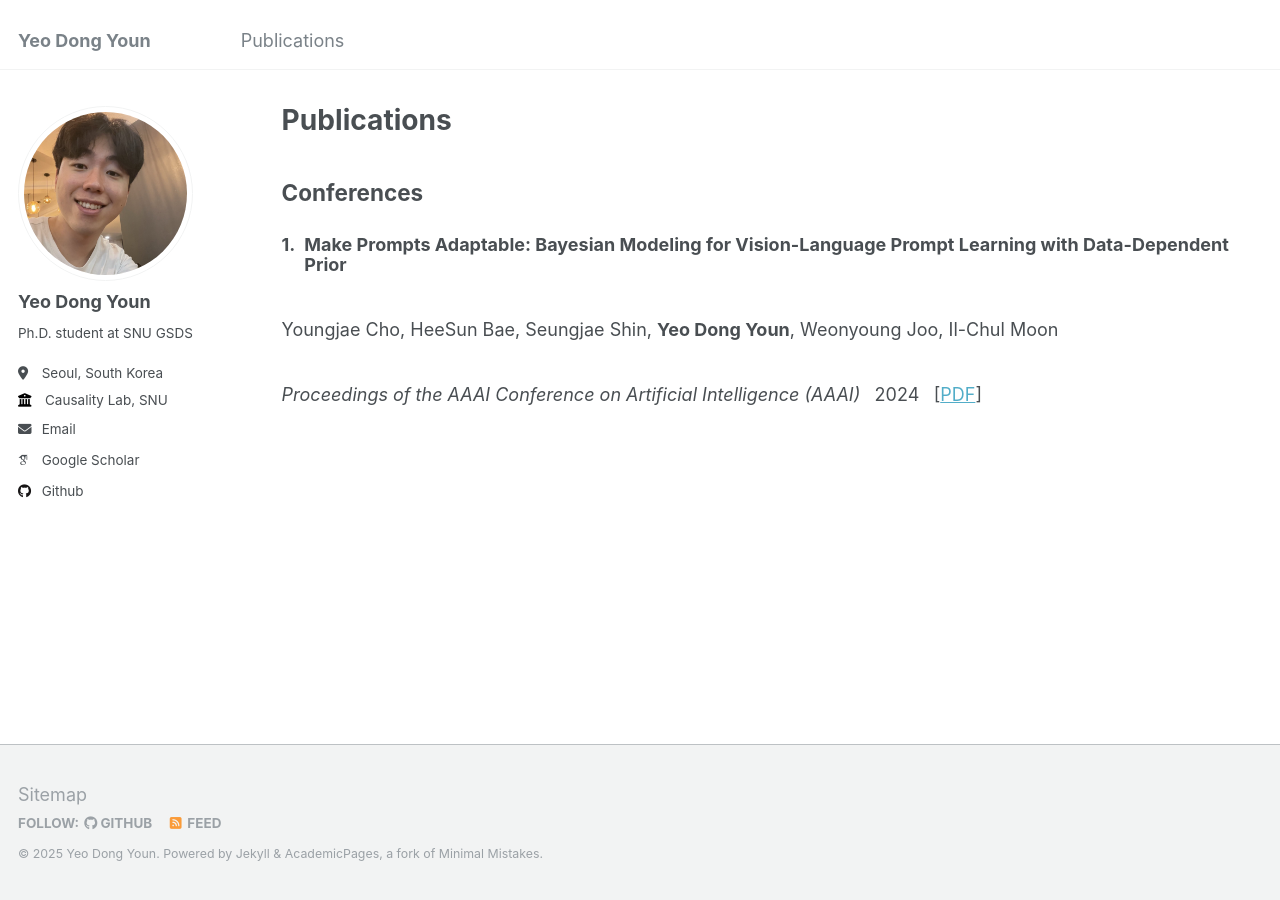
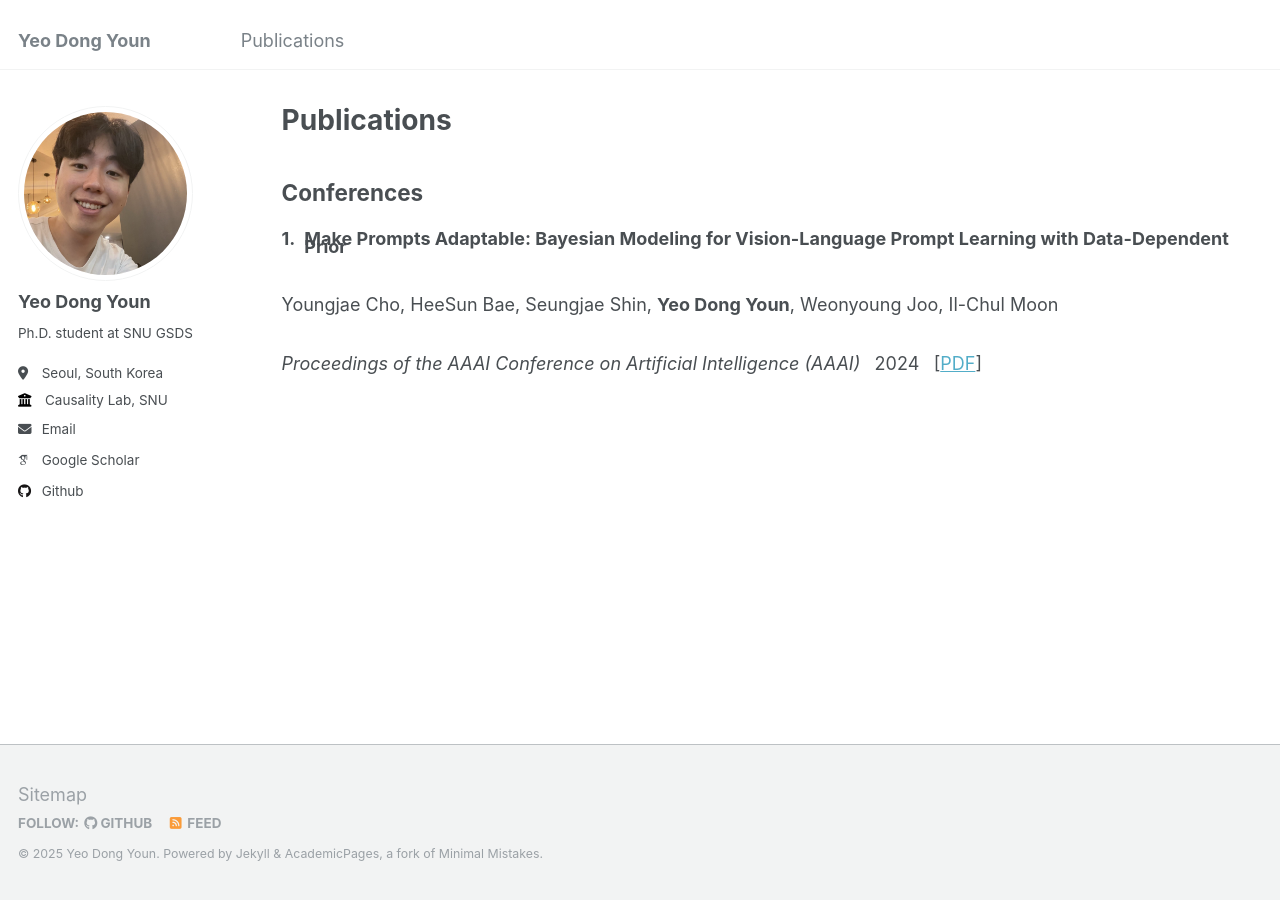
Before and after one commit to YeodongYoun1995/YeoDongYoun1995.github.io, a Jekyll site: the page built from _pages/publications.html, in a window 1280 px wide. Built offline with Jekyll 4.4.1, drawn with Linux system fonts in a browser that asks for light colours; some web fonts are replaced.

Commit message:
Update archive-single.html

```diff
--- a/_includes/archive-single.html
+++ b/_includes/archive-single.html
@@ -14,20 +14,20 @@
   {% assign category_counter = category_counter | plus: 1 %} <!-- Increment counter -->
 
     <!-- Publication Entry -->
-  <div class="publication-entry" style="margin-bottom: 0.4em;">
+  <div class="publication-entry" style="margin-bottom: 0.8em;">
     <!-- Number and Title -->
-    <div style="display: flex; align-items: baseline; margin: 0; font-weight: bold; line-height: 1.1;">
+    <div style="display: flex; align-items: baseline; margin: 0; font-weight: bold; line-height: 0.4;">
       <div style="margin-right: 0.5em;">{{ category_counter }}.</div>
       <div>{{ post.title | markdownify | strip }}</div>
     </div>
 
     <!-- Authors -->
-    <p style="margin: 0.1em 0; line-height: 1.2;">
+    <p style="margin: 0.1em 0; line-height: 0.4;">
       {{ post.authors | markdownify | strip }}
     </p>
 
     <!-- Venue, Year, and PDF Link -->
-    <div style="display: flex; align-items: baseline; margin: 0; line-height: 1.1; flex-wrap: wrap;">
+    <div style="display: flex; align-items: baseline; margin: 0; line-height: 0.4; flex-wrap: wrap;">
       <div style="margin-right: 0.8em; font-style: italic;">
         {{ post.venue | markdownify | strip }}
       </div>
```
